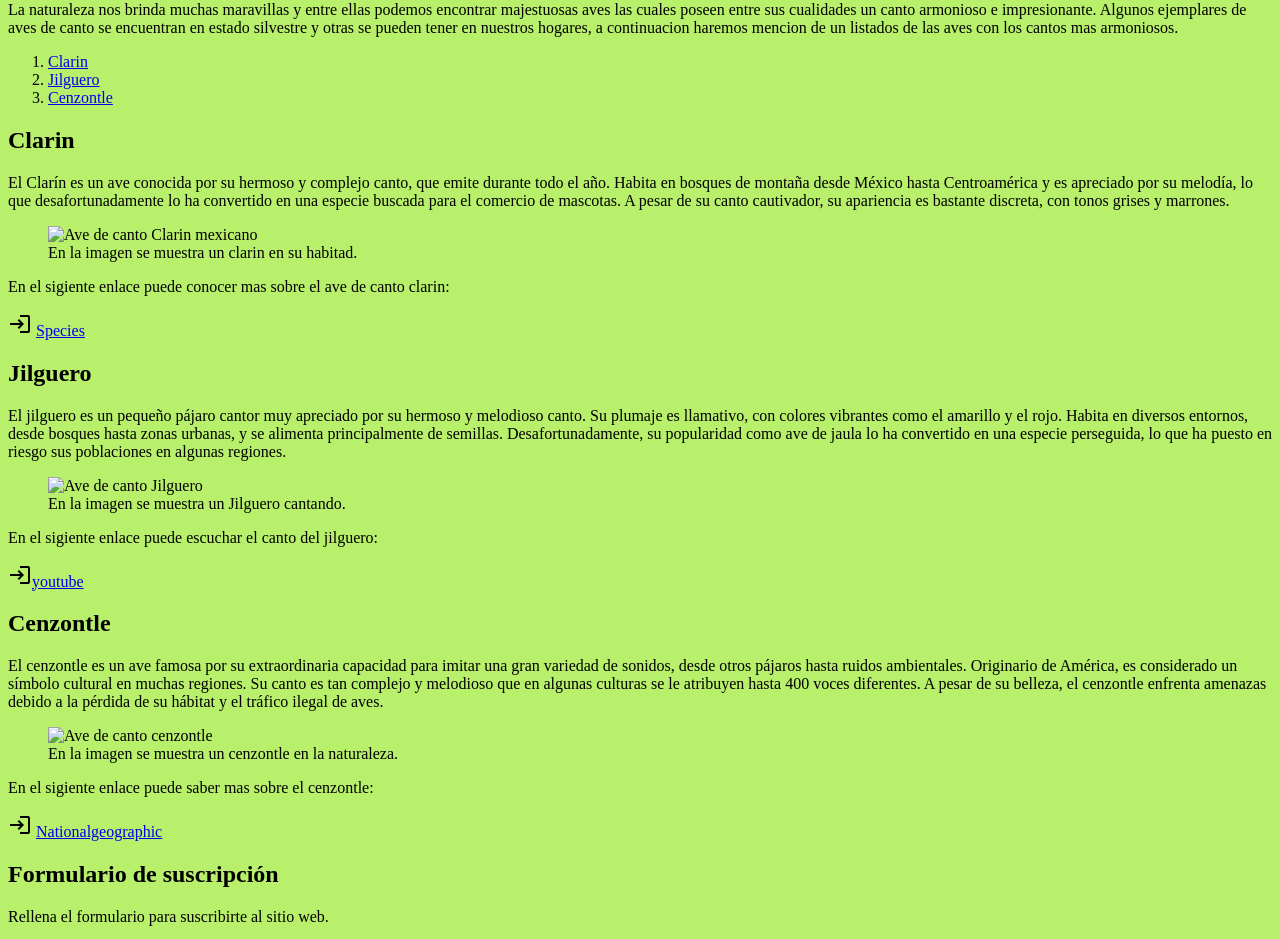
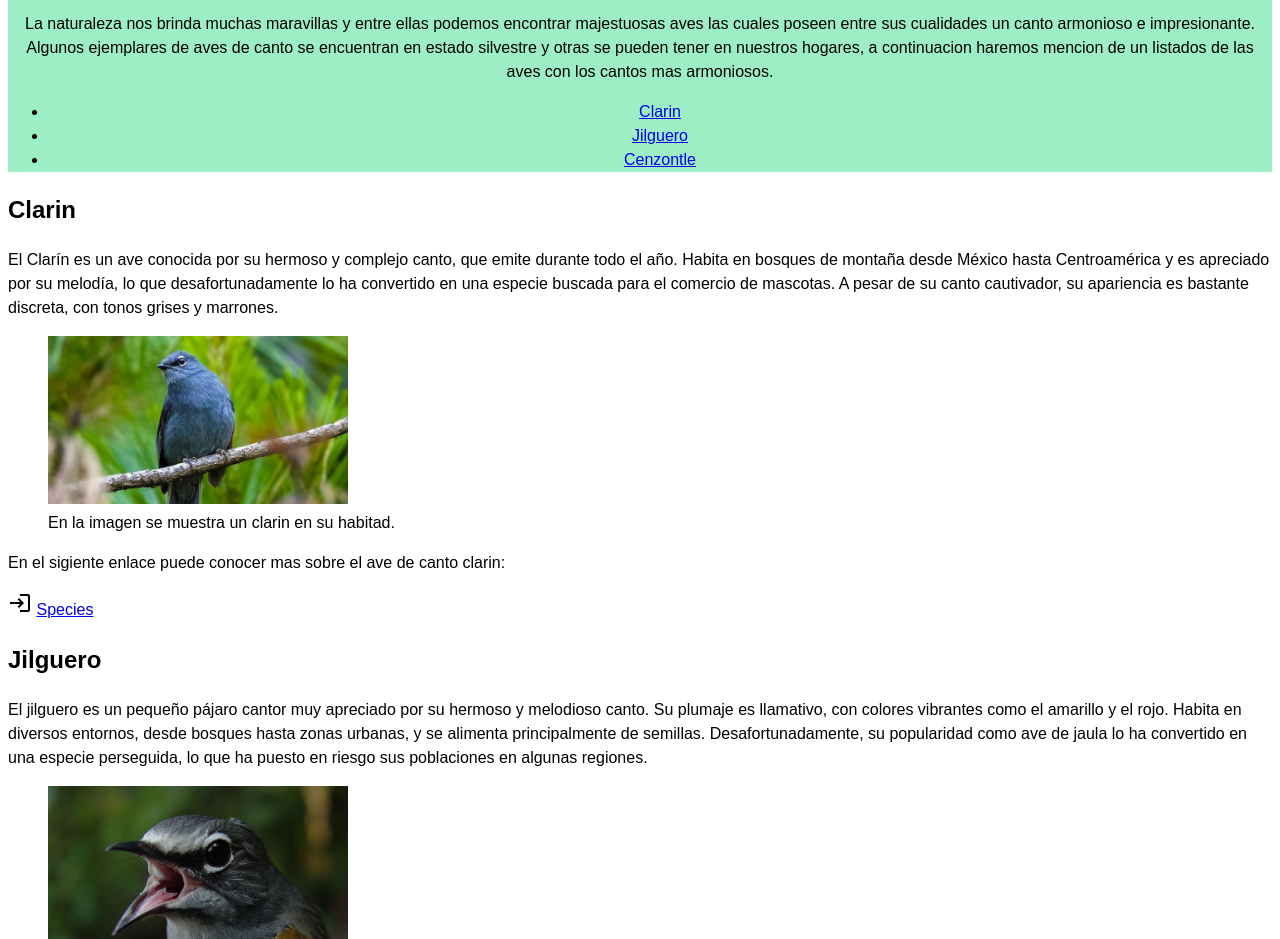
Before and after one commit to Laura341/Modulo2_CSS_Frontend, a plain HTML site: page 19-11-24/index.html in a window 1280 px wide. Shown: the part 79-1018 px from the top of the page. Drawn offline with Linux system fonts and the light colour scheme.

Commit message:
agrego estilo de fuente, color de encabezado, color de footer

```diff
--- a/19-11-24/index.html
+++ b/19-11-24/index.html
@@ -25,10 +25,10 @@
       href="https://fonts.googleapis.com/icon?family=Material+Icons"
     />
     <link rel="icon" href="./assets/bird.ico" type="image/x-icon">
-    <link rel="stylesheet" href="style.css">
+      <link rel="stylesheet" href="style.css">
     <title>Aves de canto</title>
 </head>
-<body style="background-color: rgb(184, 239, 107);">
+<body>
 
     <!--  -->
     <!-- Header: sección superior de la página y generalmente incluye información introductoria,
@@ -37,12 +37,12 @@
         <h1>Top 3 cantos de aves mas hermosos</h1>
         <p>La naturaleza nos brinda muchas maravillas y entre ellas podemos encontrar majestuosas aves las cuales poseen entre sus cualidades un canto armonioso e impresionante. Algunos ejemplares de aves de canto se encuentran en estado silvestre y otras se pueden tener en nuestros hogares, a continuacion haremos mencion de un listados de las aves con los cantos mas armoniosos.</p>
         <!-- Menú de navegación -->
-         <nav>
-          <ol>
-            <li><a href="#clarin">Clarin</a></li>
-            <li><a href="#jilguero">Jilguero</a></li>
-            <li><a href="#cenzontle">Cenzontle</a></li>
-          </ol>
+         <nav class="menunav">
+          <ul>
+            <li><a class="enlace" href="#clarin">Clarin</a></li>
+            <li><a class="enlace" href="#jilguero">Jilguero</a></li>
+            <li><a class="enlace" href="#cenzontle">Cenzontle</a></li>
+          </ul>
 
          </nav>
      </header>
@@ -51,10 +51,10 @@
       documento-->
       <main>
         <section id="clarin">
-            <h2>Clarin</h2>
+            <h2 class="subtitulo">Clarin</h2>
             <p>El Clarín es un ave conocida por su hermoso y complejo canto, que emite durante todo el año. Habita en bosques de montaña desde México hasta Centroamérica y es apreciado por su melodía, lo que desafortunadamente lo ha convertido en una especie buscada para el comercio de mascotas. A pesar de su canto cautivador, su apariencia es bastante discreta, con tonos grises y marrones.</p>
             <figure>
-                <img src="./assets/clarin.jpg" alt="Ave de canto Clarin mexicano" width="300" title="Clarin mexicano">
+                <img src="../assets/clarin.jpg" alt="Ave de canto Clarin mexicano" width="300" title="Clarin mexicano">
                 <figcaption>En la imagen se muestra un clarin en su habitad.</figcaption>
              </figure>
              <p>En el sigiente enlace puede conocer mas sobre el ave de canto clarin:</p>
@@ -63,13 +63,13 @@
 
         </section>
         <section id="jilguero">
-            <h2>Jilguero</h2>
+            <h2 class="subtitulo">Jilguero</h2>
             <p>El jilguero es un pequeño pájaro cantor muy apreciado por su hermoso y melodioso canto. Su plumaje es llamativo, con colores vibrantes como el amarillo y el rojo. Habita en diversos entornos, desde bosques hasta zonas urbanas, y se alimenta principalmente de semillas. Desafortunadamente, su popularidad como ave de jaula lo ha convertido en una especie perseguida, lo que ha puesto en riesgo sus poblaciones en algunas regiones.</p>
 
              <!-- figure agrupa contenido visual como imágenes, y es común utilizarla en conjunto con la etiqueta figcaption, que proporciona un título o descripción para el contenido visual -->
 
             <figure>
-                <img src="./assets/Jilguero.jpg" alt="Ave de canto Jilguero" width="300" title="Jilguero">
+                <img src="../assets/Jilguero.jpg" alt="Ave de canto Jilguero" width="300" title="Jilguero">
                 <figcaption>En la imagen se muestra un Jilguero cantando.</figcaption>
              </figure>
              <p>En el sigiente enlace puede escuchar el canto del jilguero:</p>
@@ -77,10 +77,10 @@
 
         </section>
         <section id="cenzontle">
-            <h2>Cenzontle</h2>
+            <h2 class="subtitulo">Cenzontle</h2>
             <p>El cenzontle es un ave famosa por su extraordinaria capacidad para imitar una gran variedad de sonidos, desde otros pájaros hasta ruidos ambientales. Originario de América, es considerado un símbolo cultural en muchas regiones. Su canto es tan complejo y melodioso que en algunas culturas se le atribuyen hasta 400 voces diferentes. A pesar de su belleza, el cenzontle enfrenta amenazas debido a la pérdida de su hábitat y el tráfico ilegal de aves.</p>
             <figure>
-                <img src="./assets/cenzontle.jpg" alt="Ave de canto cenzontle" width="300" title="Cenzontle">
+                <img src="../assets/cenzontle.jpg" alt="Ave de canto cenzontle" width="300" title="Cenzontle">
                 <figcaption>En la imagen se muestra un cenzontle en la naturaleza.</figcaption>
              </figure>
              <p>En el sigiente enlace puede saber mas sobre el cenzontle:</p>
@@ -90,7 +90,7 @@
 
         </section>
         <section>
-            <h2>Formulario de suscripción</h2>
+            <h2 class="subtitulo">Formulario de suscripción</h2>
             <p>Rellena el formulario para suscribirte al sitio web.</p>
             <!-- Formulario de contacto -->
              <form>
@@ -125,7 +125,7 @@
                  </textarea>
             </div>
 
-                  <button type="submit"><span class="material-icons">send</span>Enviar</button>
+                  <button class="boton-enviar" type="submit"><span class="material-icons">send</span>Enviar</button>
             </form>
        </section>
 
--- a/19-11-24/style.css
+++ b/19-11-24/style.css
@@ -0,0 +1,16 @@
+body {
+    font-family: Arial, Helvetica, sans-serif; /* Tipografía */
+    line-height: 1.5; /*Controla la altura de cada
+    línea de texto para mejorar la legibilidad*/
+}
+header{
+    background-color: #9deec4;
+    color: black;
+    text-align: center;
+    /* Text-align sólo funciona en elemento en bloque porque afecta al contenido dentro del bloque.
+    No funciona en elementos en línea porque estos ocupan solo el espacio necesario para su contenido. */
+}
+
+footer{
+    background-color: #9deec4;
+}
```
Also changed, not shown: assets/Jilguero.jpg (added), assets/cenzontle.jpg (added), assets/clarin.jpg (added).
